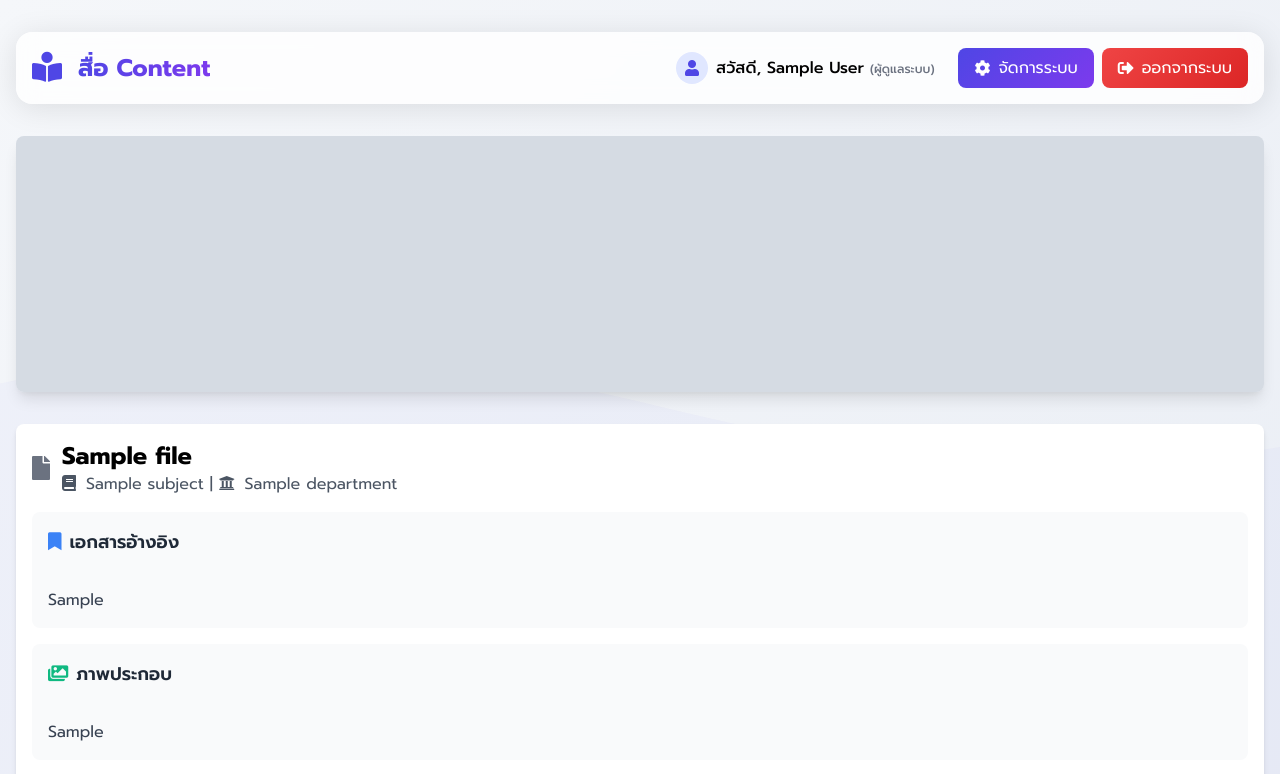
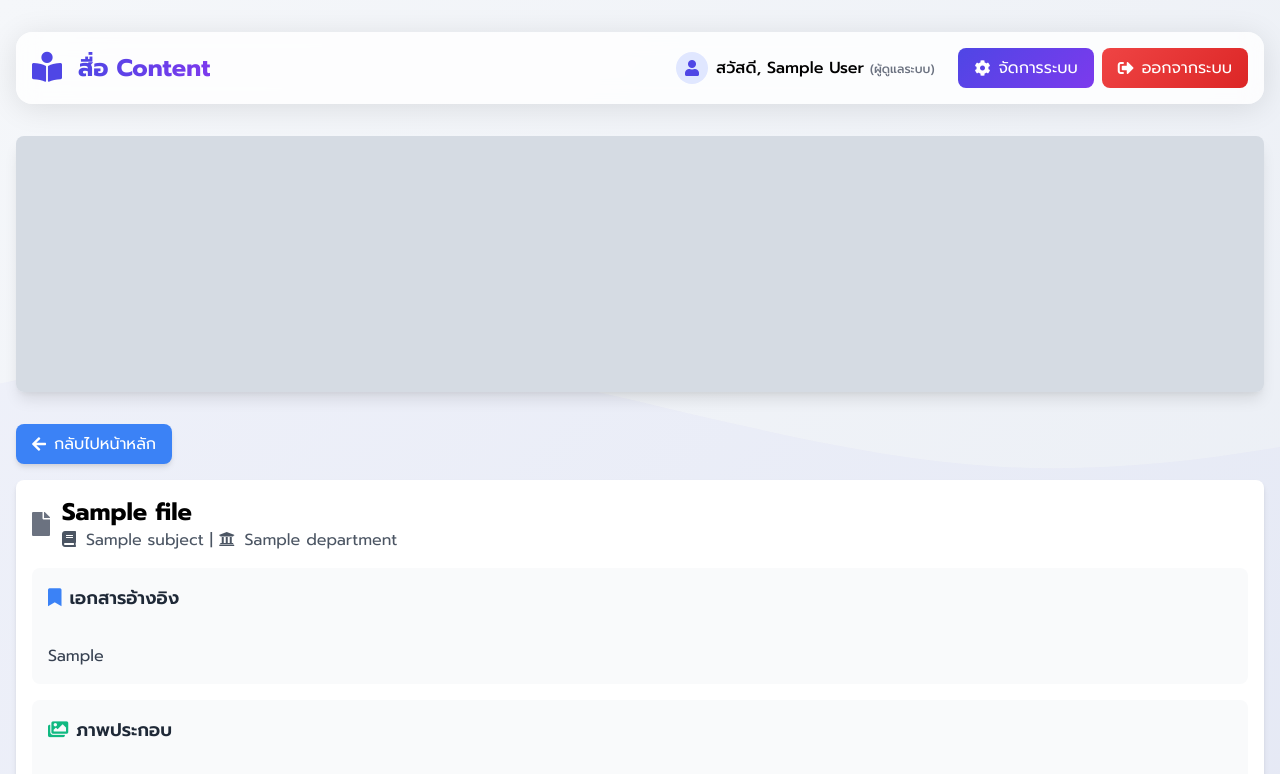
Before and after one commit to NaratipPrachai/content, a PHP site: page /view_media.php?id=1 in a window 1280 px wide. Shown: the top 774 px of the page. Run offline with PHP 8.4, Linux system fonts and the light colour scheme; the visitor is signed in with stand-in values (Sample User, id 1); tables that the repository leaves empty or names only in its code hold one stand-in row (values such as "Sample post"); grey boxes marked "Sample" are stand-in pictures.

Commit message:
Add back to home button in view_media.php for better navigation

```diff
--- a/view_media.php
+++ b/view_media.php
@@ -86,6 +86,14 @@ while($row = $link_result->fetch_assoc()) {
     <div class="container mx-auto px-4 py-8">
         <?php include 'navbar.php'; ?>
         <?php include 'header_banner.php'; ?>
+
+        <!-- ปุ่มกลับ -->
+        <div class="mb-4">
+            <a href="index.php" class="inline-flex items-center px-4 py-2 bg-blue-500 text-white rounded-lg hover:bg-blue-600 transition duration-300 shadow-md">
+                <i class="fas fa-arrow-left mr-2"></i>
+                กลับไปหน้าหลัก
+            </a>
+        </div>
 
         <!-- ส่วนแสดงสื่อ -->
         <div class="w-full">
```
